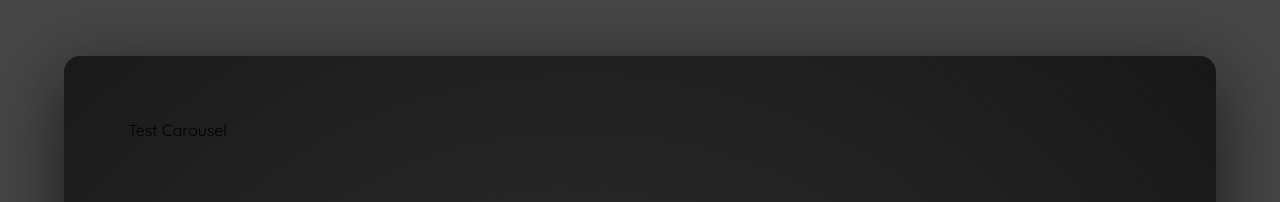
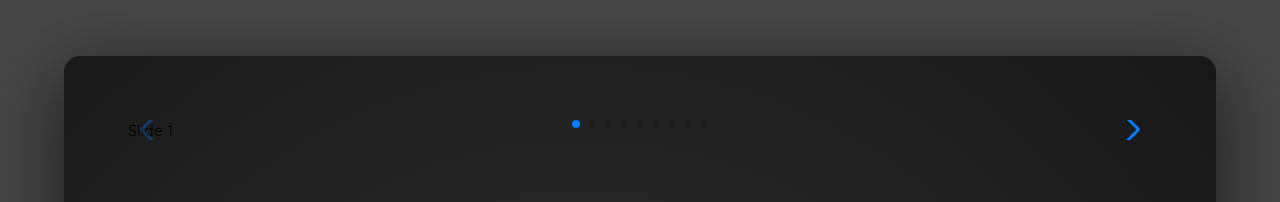
Before and after one commit to AnnMulling/annmulling-portfolio, a React (Vite) app: page /testproject in a window 1280 px wide. Shown: the top 202 px of the page. Built offline with nearby package versions, Linux system fonts and the light colour scheme; a web font is replaced by a local one.

Commit message:
working on carousel projects

```diff
--- a/src/components/ProjectPage/Project1.jsx
+++ b/src/components/ProjectPage/Project1.jsx
@@ -2,9 +2,35 @@
 
 //css & others
 import 'swiper/css';
+import 'swiper/css/navigation';
+import 'swiper/css/pagination';
+
+// import required modules
+import { Navigation, Pagination, Mousewheel, Keyboard } from 'swiper/modules';
+
 
 export default function Project1 () {
     return (
-        <>Test Carousel</>
+        <>
+            <Swiper
+                cssMode={true}
+                navigation={true}
+                pagination={true}
+                mousewheel={true}
+                keyboard={true}
+                modules={[Navigation, Pagination, Mousewheel, Keyboard]}
+                className="mySwiper"
+            >
+                <SwiperSlide>Slide 1</SwiperSlide>
+                <SwiperSlide>Slide 2</SwiperSlide>
+                <SwiperSlide>Slide 3</SwiperSlide>
+                <SwiperSlide>Slide 4</SwiperSlide>
+                <SwiperSlide>Slide 5</SwiperSlide>
+                <SwiperSlide>Slide 6</SwiperSlide>
+                <SwiperSlide>Slide 7</SwiperSlide>
+                <SwiperSlide>Slide 8</SwiperSlide>
+                <SwiperSlide>Slide 9</SwiperSlide>
+            </Swiper>
+    </>
     )
 }
```
